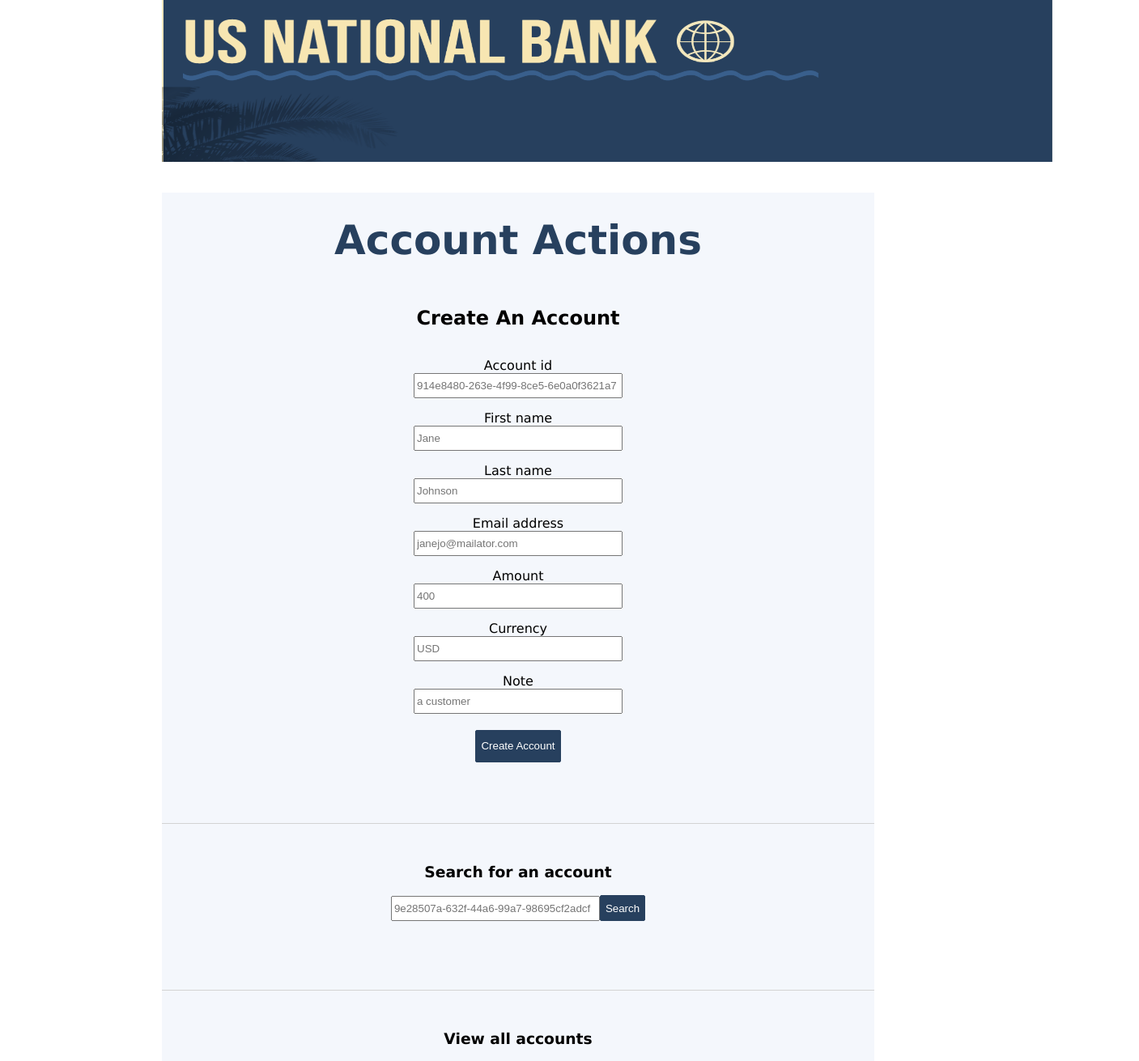
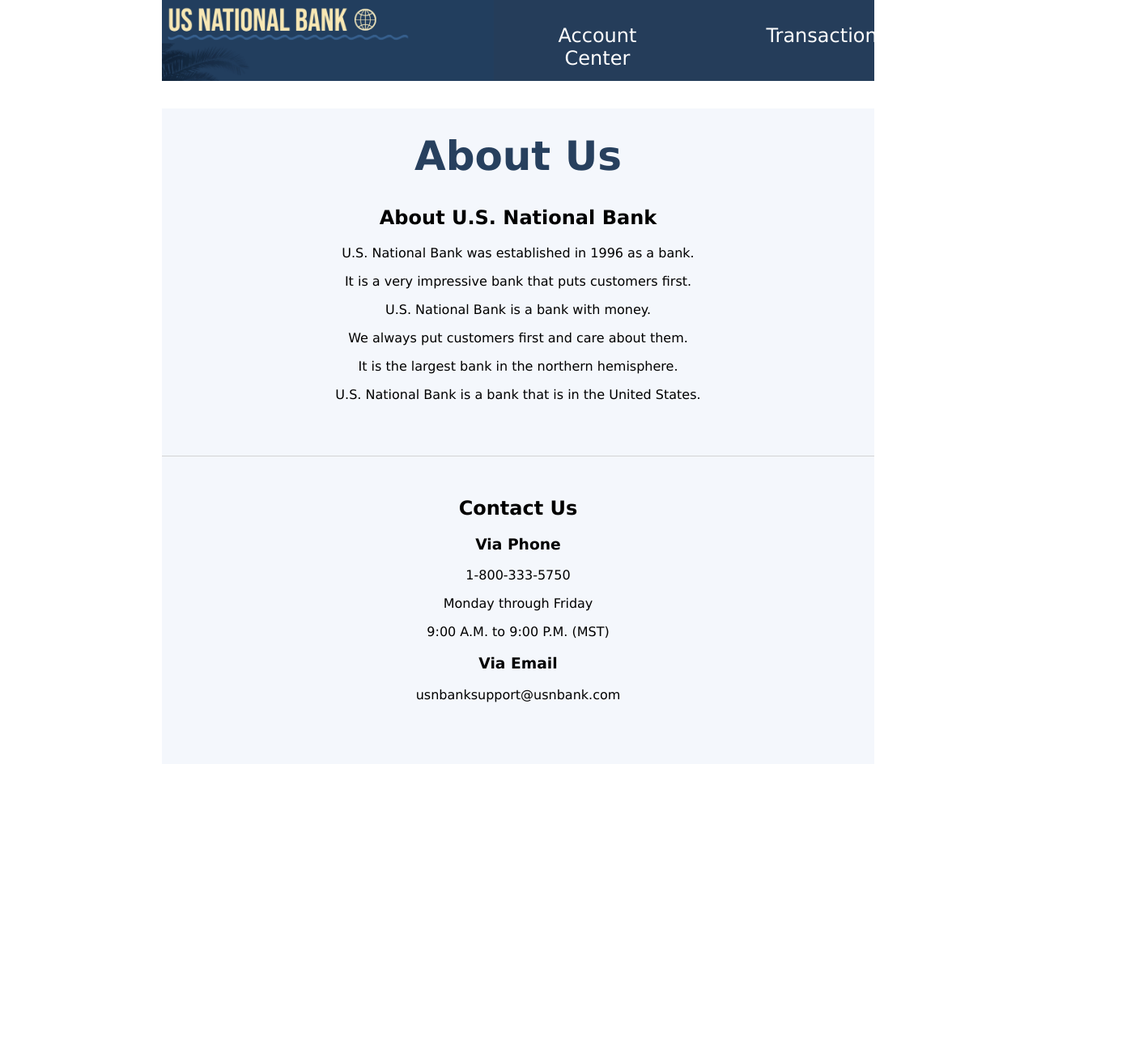
Before and after one commit to beeonkaa9/react-crud-app, a React (Create React App) app: page /about in a window 1280 px wide. Shown: the top 1311 px of the page at 81% size, 1407 px wide, since content can reach past the window. After the commit the page ends 1144 px from the top, so only its background shows below. Built offline with nearby package versions, Linux system fonts and the light colour scheme.

Commit message:
React Router v6 integration complete

```diff
--- a/package.json
+++ b/package.json
@@ -11,8 +11,10 @@
     "@types/react": "^17.0.0",
     "@types/react-dom": "^17.0.0",
     "email-validator": "^2.0.4",
+    "history": "^5.2.0",
     "react": "^17.0.2",
     "react-dom": "^17.0.2",
+    "react-router-dom": "^6.2.1",
     "react-scripts": "4.0.3",
     "typescript": "^4.1.2",
     "uuid": "^8.3.2",
--- a/src/App.css
+++ b/src/App.css
@@ -3,9 +3,27 @@
   font-family: Verdana, Geneva, Tahoma, sans-serif;
   padding: 0 200px 200px 200px;
 }
+
+.Header {
+  background-color: #253d5a;
+  display: flex;
+  height: 100px;
+}
+
 .bankLogo {
-  height: 200px;
-  width: 1100px;
+  width: 500px;
+}
+
+.NavLinks {
+  display: flex;
+  padding-top: 30px;
+}
+
+a {
+  color: white;
+  font-size: x-large;
+  text-decoration: none;
+  padding: 0 80px;
 }
 
 button {
@@ -30,17 +48,17 @@ input {
   width: 250px;
 }
 
-/* styling for account components */
-.AccountSection {
-  background-color: #d1dff33f;
-}
-
-.accountHeader {
+.sectionHeader {
   font-family: 'Lucida Sans', 'Lucida Sans Regular', 'Lucida Grande',
     'Lucida Sans Unicode';
   font-size: 50px;
   color: #27405e;
   padding-top: 30px;
+}
+
+/* styling for account components */
+.PageSection {
+  background-color: #d1dff33f;
 }
 
 .CreateAccount {
@@ -99,18 +117,6 @@ input {
 }
 
 /* styling for transaction components */
-.TransactionSection {
-  background-color: #d1dff33f;
-}
-
-.transactionHeader {
-  font-family: 'Lucida Sans', 'Lucida Sans Regular', 'Lucida Grande',
-    'Lucida Sans Unicode';
-  font-size: 50px;
-  color: #27405e;
-  padding-top: 30px;
-}
-
 .transactionBtnRow {
   display: flex;
   justify-content: space-evenly;
@@ -141,6 +147,11 @@ input {
   margin-top: 25px;
 }
 
+/*About page*/
+.aboutSection {
+  padding-bottom: 50px;
+}
+
 .loading {
   font-weight: 15px;
 }
--- a/src/App.tsx
+++ b/src/App.tsx
@@ -1,17 +1,20 @@
 import React from 'react'
 import './App.css'
-import Account from './components/account/Account'
-import Transaction from './components/transaction/Transaction'
 import BankLogo from './BankLogo.png'
+import { Outlet, Link } from 'react-router-dom'
 
 function App() {
   return (
     <div className="App">
       <header className="Header">
         <img src={BankLogo} className="bankLogo" alt="logo" />
+        <nav className="NavLinks">
+          <Link to="/account">Account Center</Link>
+          <Link to="/transaction">Transactions</Link>
+          <Link to="/about">About Us</Link>
+        </nav>
       </header>
-      <Account />
-      <Transaction />
+      <Outlet />
     </div>
   )
 }
--- /dev/null
+++ b/src/components/About.tsx
@@ -0,0 +1,29 @@
+import React from 'react'
+const About = () => {
+  return (
+    <div className="PageSection">
+      <h1 className="sectionHeader">About Us</h1>
+      <div className="aboutSection">
+        <h2>About U.S. National Bank</h2>
+        <p>U.S. National Bank was established in 1996 as a bank.</p>
+        <p>It is a very impressive bank that puts customers first.</p>
+        <p>U.S. National Bank is a bank with money.</p>
+        <p>We always put customers first and care about them.</p>
+        <p>It is the largest bank in the northern hemisphere.</p>
+        <p>U.S. National Bank is a bank that is in the United States.</p>
+      </div>
+
+      <div className="sectionContainer">
+        <h2>Contact Us</h2>
+        <h3>Via Phone</h3>
+        <p>1-800-333-5750</p>
+        <p>Monday through Friday</p>
+        <p>9:00 A.M. to 9:00 P.M. (MST)</p>
+        <h3>Via Email</h3>
+        <p>usnbanksupport@usnbank.com</p>
+      </div>
+    </div>
+  )
+}
+
+export default About
--- a/src/components/account/Account.tsx
+++ b/src/components/account/Account.tsx
@@ -6,8 +6,8 @@ import GetAllAccounts from './GetAllAccounts'
 
 const Account = () => {
   return (
-    <div className="AccountSection">
-      <h1 className="accountHeader">Account Actions</h1>
+    <div className="PageSection">
+      <h1 className="sectionHeader">Account Actions</h1>
       <CreateAccount />
       <GetAccountId />
       <GetAllAccounts />
--- a/src/components/transaction/Transaction.tsx
+++ b/src/components/transaction/Transaction.tsx
@@ -9,8 +9,8 @@ const Transaction = () => {
   const [buttonClicked, setButtonClicked] = useState<TransactionType>('none')
 
   return (
-    <div className="TransactionSection">
-      <h1 className="transactionHeader">Transactions</h1>
+    <div className="PageSection">
+      <h1 className="sectionHeader">Transactions</h1>
       <h2>Create a transaction</h2>
       <div className="transactionBtnRow">
         <button onClick={() => setButtonClicked('add')}>
--- a/src/index.tsx
+++ b/src/index.tsx
@@ -1,17 +1,29 @@
-import React from 'react';
-import ReactDOM from 'react-dom';
-import './index.css';
-import App from './App';
-import reportWebVitals from './reportWebVitals';
+import React from 'react'
+import ReactDOM from 'react-dom'
+import './index.css'
+import App from './App'
+import reportWebVitals from './reportWebVitals'
+import { BrowserRouter, Routes, Route } from 'react-router-dom'
+import Account from 'components/account/Account'
+import Transaction from 'components/transaction/Transaction'
+import About from 'components/About'
 
 ReactDOM.render(
   <React.StrictMode>
-    <App />
+    <BrowserRouter>
+      <Routes>
+        <Route path="/" element={<App />}>
+          <Route path="account" element={<Account />} />
+          <Route path="transaction" element={<Transaction />} />
+          <Route path="about" element={<About />} />
+        </Route>
+      </Routes>
+    </BrowserRouter>
   </React.StrictMode>,
   document.getElementById('root')
-);
+)
 
 // If you want to start measuring performance in your app, pass a function
 // to log results (for example: reportWebVitals(console.log))
 // or send to an analytics endpoint. Learn more: https://bit.ly/CRA-vitals
-reportWebVitals();
+reportWebVitals()
```
Also changed, not shown: src/BankLogo.png, 1 other file (tests, documents, lock files or other folders).
